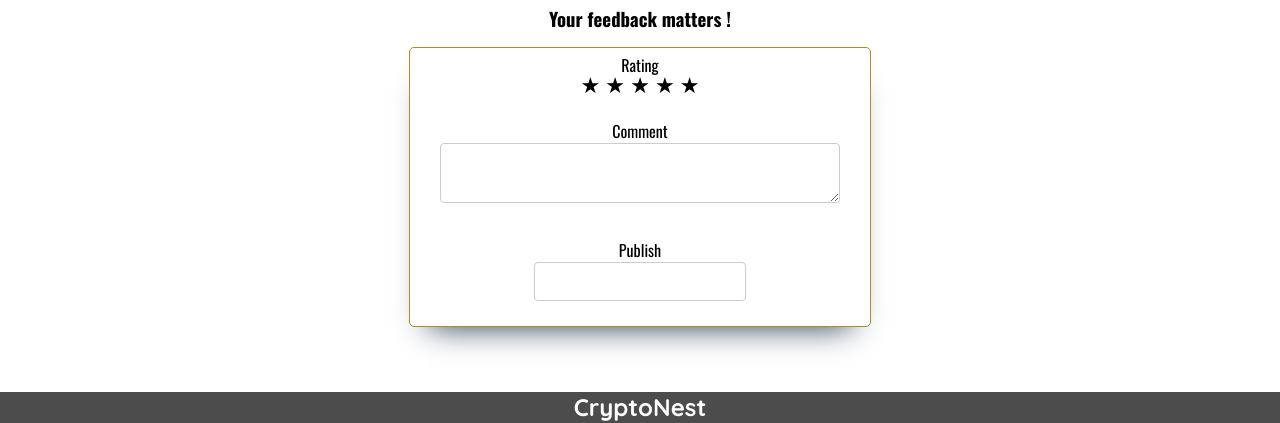
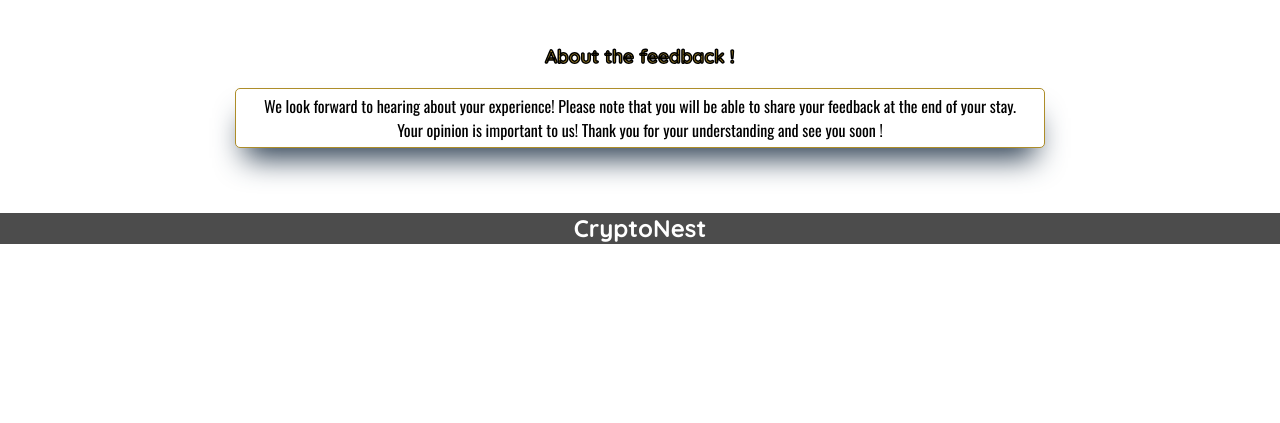
Before and after one commit to alla-belhafsi/SfCryptoNest, a Symfony app: template templates/booking/showBooking.html.twig in a window 1280 px wide. Shown: the part 810-1233 px from the top of the page. After the commit the page ends 1054 px from the top, so only its background shows below. Run offline with Twig, Linux system fonts and the light colour scheme; the template is opened without the code that fills it, so the values that code supplies are empty; form fields are guessed from the names that the template uses; style sheets or scripts are compiled from the project's sources; some libraries are stand-ins or nearby versions.

Commit message:
Corrections and ameliorations

```diff
--- a/src/Form/PropertyType.php
+++ b/src/Form/PropertyType.php
@@ -42,6 +42,7 @@ class PropertyType extends AbstractType
                 ]
             ])
             ->add('createdAt', DateTimeType::class, [
+                'widget' => 'single_text',
                 'label' => false,
                 'attr' => [
                     'style' => 'display: none;'
--- a/templates/base.html.twig
+++ b/templates/base.html.twig
@@ -64,6 +64,8 @@
                                     {# Affiche un lien vers la page d'inscription #}
                                     <li><a href="{{ path('app_register') }}">SIGN UP</a></li>
                                 {% endif %}
+                                {# Lien vers la page d'accueil #}
+                                <li><a href="{{ path('app_home') }}">HOME</a></li>
                                 {# Affiche un lien pour proposer son hébergement #}
                                 <li><a href="{{ path('new_property') }}">HOST</a></li>
                                 {# Lien vers la page de contact #}
@@ -85,7 +87,7 @@
                                     {# Si l'utilisateur à au moins une réservation #}
                                     {% if app.user.bookings|length > 0 %}
                                         {# Affiche un lien "My Reservation" ou "My Reservations" selon le nombre de réservations #}
-                                        <li><a href="{{ path('app_booking') }}">{{ app.user.properties|length == 1 ? 'MY RESERVATION' : 'MY RESERVATIONS' }}</a></li>
+                                        <li><a href="{{ path('app_booking') }}">{{ app.user.bookings|length == 1 ? 'MY RESERVATION' : 'MY RESERVATIONS' }}</a></li>
                                     {% endif %}
                                     {# Si l'utilisateur a publié au moins un hébergement #}
                                     {% if app.user.properties|length > 0 %}
--- a/templates/booking/index.html.twig
+++ b/templates/booking/index.html.twig
@@ -3,7 +3,7 @@
 {% block title %}My Reservations{% endblock %}
 
 {% block body %}
-    <h3 class="title">MY RESERVATIONS</h3>
+    <h2 class="title gold-text-stroke">MY RESERVATIONS</h2>
 
     <div class="home-container">
         {% for booking in bookings %}
--- a/templates/booking/showBooking.html.twig
+++ b/templates/booking/showBooking.html.twig
@@ -5,10 +5,9 @@
 {% block title %}Reservation n°{{ booking.id }}{% endblock %}
 
 {% block body %}
+    <div class="booking-container">
 
     <h2 class="title">{{ booking.property.title }}</h2>
-    {# Obtenir la date et l'heure actuelles #}
-    {% set now = "now"|date('Y-m-d H:i:s') %}
 
     {# Obtenir les messages #}
     {% set messages = app.flashes %}
@@ -57,7 +56,7 @@
         <div id="countdown" class="booking-cover-property" data-start-date="{{ booking.startDate|date('d/m/Y') }}" data-checkin-time="{{ booking.property.checkIn|date('H:i') }}">
 
             <img src="{{ asset (booking.property.cover) }}" alt="Image de {{ booking.property.title }}">
-            <div id="countdownText_{{ booking.id }}" class="cd-text cd-style2"></div>
+            <div id="countdownText_{{ booking.id }}" class="cd-text cd-style"></div>
 
         </div>
 
@@ -83,10 +82,10 @@
                 </p>
 
                 {# Vérifie si la date d'adhésion de l'utilisateur est antérieure à un an avant la date actuelle #}
-                {% if now >= booking.user.createdAt|date_modify('-1 year') %}
+                {% if date("now") >= booking.user.createdAt|date_modify('-1 year') %}
                     <p><strong>With us since:</strong> {{ booking.user.createdAt|date('M Y') }}</p>
                 {% else %}
-                    {% set yearsSinceCreation = "now"|date('Y') - booking.user.createdAt|date('Y') %}
+                    {% set yearsSinceCreation = date("now")|date('Y-m-d') - booking.user.createdAtdate('Y-m-d') %}
                     <p><strong>Member for:</strong> {{ yearsSinceCreation }} {{ yearsSinceCreation == 1 ? 'year' : 'years' }}</p>
                 {% endif %}
 
@@ -110,7 +109,7 @@
         {% set endDate = endDateStr|date('Y-m-d H:i:s') %}
 
         {# Affichage du formulaire de commentaire si le séjour est terminé #}
-        {% if now >= endDate %}
+        {% if date('now') < endDate %}
             <h3 class="tac">Your feedback matters !</h3>
             {{ form_start(formAddFeedback) }}
                 <div class="feedback-container tac">
@@ -136,14 +135,21 @@
                 </div>
                 {{ form_errors(formAddFeedback) }}
             {{ form_end(formAddFeedback) }}
+        {# Si aucune condition précédente n'est remplie #}
+        {% elseif date('now') > endDate %}
+            {# Afficher un message indiquant que un commentaire peut être laissé seulement à la fin du séjour #}
+            <div class="feedback-container">
+                <h3 class="gold-text-stroke">About the feedback !</h3>
+                <p class="feedback-info-card">We look forward to hearing about your experience! Please note that you will be able to share your feedback at the end of your stay. Your opinion is important to us! Thank you for your understanding and see you soon !</p>
+            </div>
         {# Sinon, s'il y a des commentaires pour cet hébergement, affichage des commentaires des voyageurs #}
-        {% elseif booking.property.feedback is not empty %}
+        {% elseif feedback.user == booking.user and booking.property.feedback|length > 0 %}
             <h3>Your Experience</h3>
             <div class="feedback-container">
                 {# Boucle pour récupérer les commentaires laissés par les utilisateurs ayant séjourné dans l'hébergement #}
                 {% for feedback in booking.property.feedback %}
                     {# Filtrer ceux appartenant à l'utilisateur actuel #}
-                    {% if feedback.user == booking.user %}
+                    {# {% if feedback.user == booking.user %} #}
                         <div class="feedback-card">
 
                             <div class="space-between">
@@ -180,7 +186,7 @@
                             </div>
 
                         </div>
-                    {% endif %}
+                    {# {% endif %} #}
                 {% endfor %}
             </div>
 
@@ -193,5 +199,6 @@
         {% endif %}
 
     </div>
+    </div>
 
 {% endblock %}
--- a/templates/registration/register.html.twig
+++ b/templates/registration/register.html.twig
@@ -33,11 +33,11 @@
                     {{ form_row(registrationForm.plainPassword.second, {'label': 'Repeat Password', 'attr': {'class': 'form-control'}}) }}
                 </div>
             </div>
-        </div>
             <div>
                 {{ form_widget(registrationForm.agreeTerms, {'attr': {'class': 'form-check-input', 'id': 'agreeTerms'}}) }}
                 {{ form_label(registrationForm.agreeTerms, 'I agree with the terms and conditions', {'label_attr': {'class': 'form-check-label'}}) }}
             </div>
+        </div>
 
             <div class="register-btn">
                 <button type="submit" class="btn btn-primary">Register</button>
```
